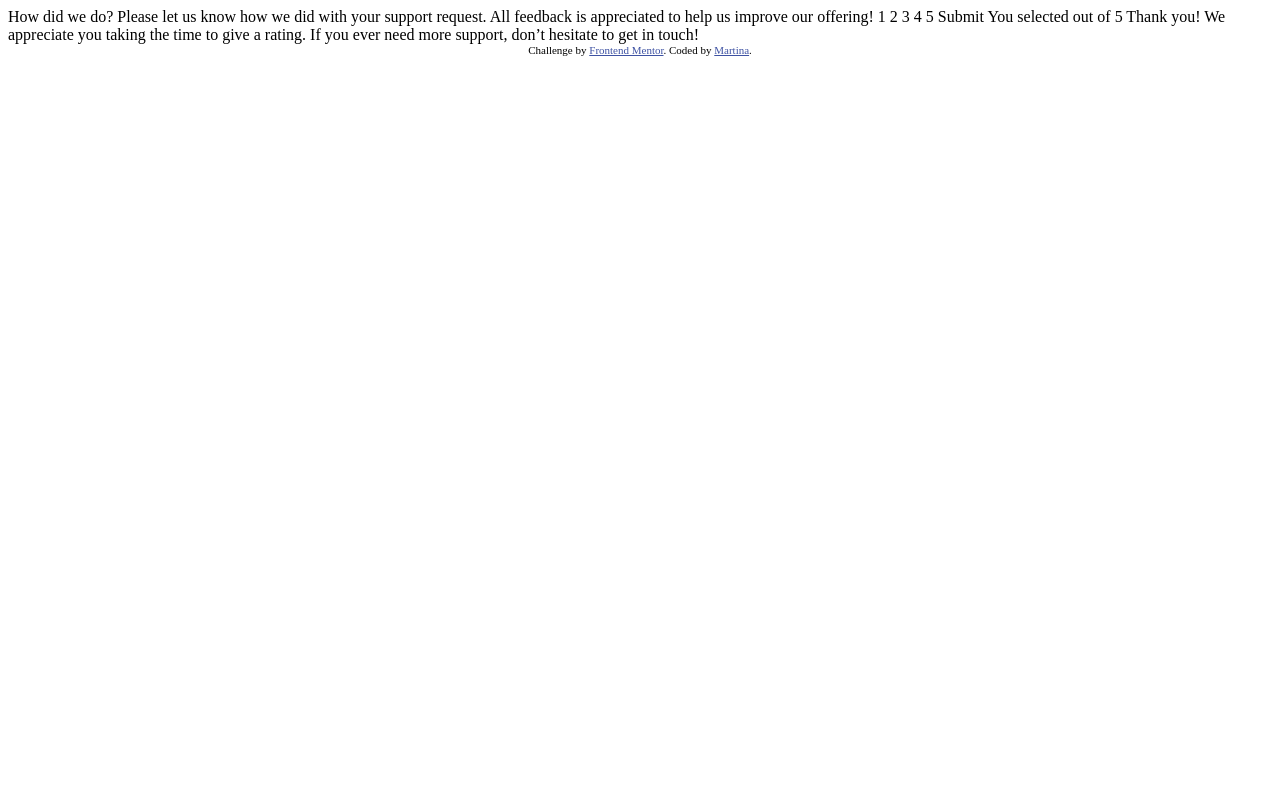
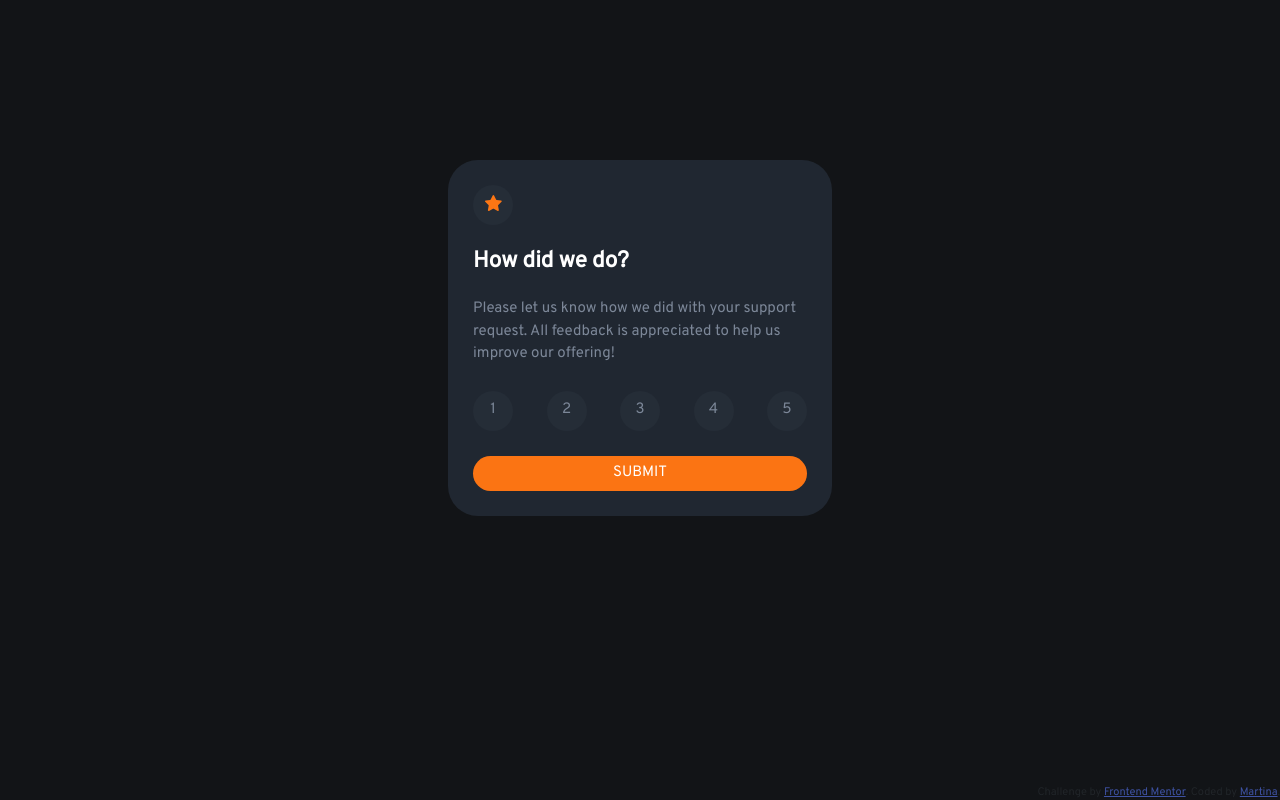
Before and after one commit to MartinaRandulova/FE-Rating-Component, a plain HTML site: page index.html in a window 1280 px wide. Drawn offline with nearby package versions, Linux system fonts and the light colour scheme.

Commit message:
Final version minor updates needed

```diff
--- a/index.css
+++ b/index.css
@@ -0,0 +1,114 @@
+/*General styles*/
+:root {
+  --orange: hsl(25, 97%, 53%);
+  --grey1: hsl(217, 12%, 63%);
+  --grey2: hsl(216, 12%, 54%);
+  --grey3: #202731;
+  --blue1: hsl(213, 19%, 18%);
+  --blue2: hsl(216, 12%, 8%);
+  --white: hsl(0, 0%, 100%)
+}
+
+body {
+  font-family: 'Overpass', sans-serif;
+  font-size: 15px;
+  background-color: var(--blue2);
+}
+
+/* Utilities */
+.container {
+  display: flex;
+  flex-direction: column;
+  row-gap: 15px;
+  background-color: var(--grey3);
+  margin-top: 20vh;
+  padding: 25px;
+  border-radius: 30px;
+  max-width: 30vw;
+  min-width: 350px;
+}
+
+.container h1 {
+  color: var(--white);
+  margin: 1vh 0;
+  font-weight: 700;
+  font-size: 150%;
+}
+
+.container p {
+  color: var(--grey2);
+  font-weight: 400;
+  margin-bottom: 10px;
+}
+
+.rating-buttons {
+  list-style-type: none;
+  display: flex;
+  flex-direction: row;
+  justify-content: space-between;
+  margin-bottom: 10px;
+}
+
+.circle {
+  color: var(--grey2);
+  border-radius: 20px;
+  background-color: var(--blue1);
+  text-align: center;
+  height: 40px;
+  width: 40px;
+  border: none;
+
+}
+
+.center {
+  margin-left: auto;
+  margin-right: auto;
+  padding-top: 10px;
+  width: max-content;
+}
+
+
+.attribution {
+  font-size: 11px;
+  text-align: center;
+  position: fixed;
+  right: 0;
+  bottom: 0;
+}
+
+.attribution a {
+  color: hsl(228, 45%, 44%);
+}
+
+#submit-button {
+  background-color: var(--orange);
+  color: var(--white);
+  border-radius: inherit;
+  text-transform: uppercase;
+  border: none;
+  padding: 2%;
+}
+
+#thank-you {
+  display: none;
+  text-align: center;
+}
+
+#selected-text {
+  color: var(--orange);
+}
+
+button.circle:hover {
+  background-color: var(--grey1);
+  color: var(--white);
+}
+
+button.circle:focus {
+  background-color: var(--orange);
+  color: var(--white);
+}
+
+#submit-button:hover {
+  color: var(--orange);
+  background-color: var(--white);
+}
--- a/index.html
+++ b/index.html
@@ -1,44 +1,62 @@
 <!DOCTYPE html>
 <html lang="en">
+
 <head>
   <meta charset="UTF-8">
-  <meta name="viewport" content="width=device-width, initial-scale=1.0"> <!-- displays site properly based on user's device -->
-
+  <meta name="viewport" content="width=device-width, initial-scale=1.0">
   <link rel="icon" type="image/png" sizes="32x32" href="./images/favicon-32x32.png">
+  <link href="https://cdn.jsdelivr.net/npm/bootstrap@5.2.0-beta1/dist/css/bootstrap.min.css" rel="stylesheet"
+    integrity="sha384-0evHe/X+R7YkIZDRvuzKMRqM+OrBnVFBL6DOitfPri4tjfHxaWutUpFmBp4vmVor" crossorigin="anonymous">
+  <link rel="stylesheet" type="text/css" href="./index.css" />
+  <link rel="preconnect" href="https://fonts.googleapis.com">
+  <link rel="preconnect" href="https://fonts.gstatic.com" crossorigin>
+  <link href="https://fonts.googleapis.com/css2?family=Overpass&display=swap" rel="stylesheet">
+  <script src="./index.js"></script>
 
   <title>Frontend Mentor | Interactive rating component</title>
 
-  <!-- Feel free to remove these styles or customise in your own stylesheet 👍 -->
-  <style>
-    .attribution { font-size: 11px; text-align: center; }
-    .attribution a { color: hsl(228, 45%, 44%); }
-  </style>
 </head>
+
 <body>
 
-  <!-- Rating state start -->
+  <div class="container" id="rating">
+    <div class="circle">
+      <img class="center" src="./images/icon-star.svg" alt="star">
+    </div>
+    <div>
+      <h1>How did we do?</h1>
+    </div>
+    <div>
+      <p>Please let us know how we did with your support request. All feedback is appreciated
+        to help us improve our offering!</p>
+    </div>
+    <div class="rating-buttons">
+      <button class="circle">1</button>
+      <button class="circle">2</button>
+      <button class="circle">3</button>
+      <button class="circle">4</button>
+      <button class="circle">5</button>
+    </div>
 
-  How did we do?
+    <button id="submit-button">
+      Submit
+    </button>
 
-  Please let us know how we did with your support request. All feedback is appreciated
-  to help us improve our offering!
+  </div>
 
-  1 2 3 4 5
-
-  Submit
-
-  <!-- Rating state end -->
-
-  <!-- Thank you state start -->
-
-  You selected <!-- Add rating here --> out of 5
-
-  Thank you!
-
-  We appreciate you taking the time to give a rating. If you ever need more support,
-  don’t hesitate to get in touch!
-
-  <!-- Thank you state end -->
+  <div class="container" id="thank-you">
+    <img src="./images/illustration-thank-you.svg" class="center" alt="thanks picture">
+    <div class="center circle">
+      <p id="selected-text">You selected <span id="selected-number">0</span> out of 5</p>
+    </div>
+    <div>
+      <h1>Thank you!</h1>
+    </div>
+    <div>
+      <p>We appreciate you taking the time to give a rating. If you ever need more support,
+        don’t hesitate to get in touch!</p>
+    </div>
+  </div>
 
 
   <div class="attribution">
@@ -46,4 +64,5 @@
     Coded by <a href="#">Martina</a>.
   </div>
 </body>
+
 </html>
--- /dev/null
+++ b/index.js
@@ -0,0 +1,25 @@
+document.addEventListener("DOMContentLoaded", function (e) {
+
+  var userRating = document.getElementsByClassName('circle');
+  var userRatingArr = [...userRating]; //I want to work with Array rather than HTMLCollection
+  var userRatingDecision;
+
+  for (var i = 0; i < userRatingArr.length; i++) {
+    userRatingArr[i].addEventListener("mousedown", function(e) {
+      userRatingDecision = this.innerHTML;
+    });
+  }
+
+  var submittingWindow = document.getElementById('rating');
+  var thankYouWindow = document.getElementById('thank-you');
+  var submitButton = document.getElementById('submit-button');
+  var userRatingDecisionEl = document.getElementById('selected-number');
+  submitButton.addEventListener("mousedown", function(e) {
+    if (userRatingDecision) {
+      submittingWindow.style.display = "none";
+      thankYouWindow.style.display = "grid";
+      userRatingDecisionEl.innerHTML = userRatingDecision;
+    }
+  })
+
+});
```
